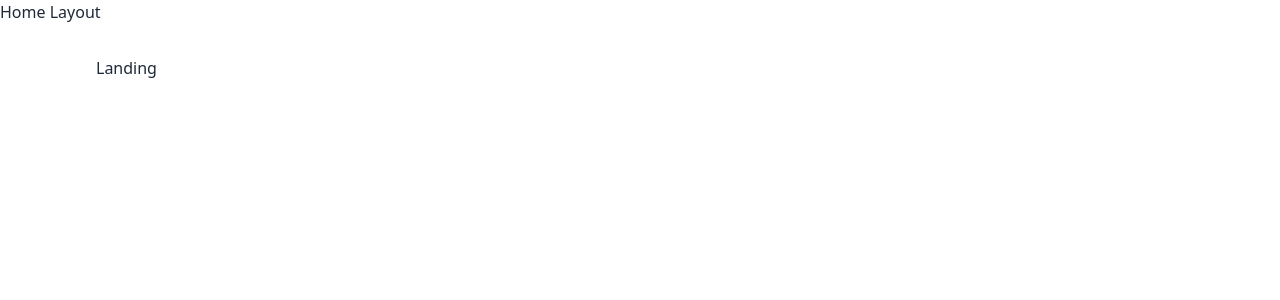
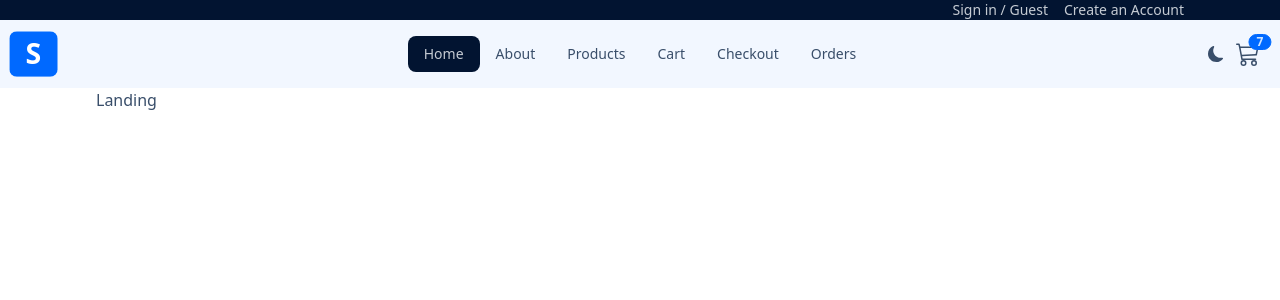
Before and after one commit to hussain67/super-store, a React (Vite) app: page / in a window 1280 px wide. Shown: the top 300 px of the page. Built offline with nearby package versions, Linux system fonts and the light colour scheme.

Commit message:
Navigation functionality added

```diff
--- a/src/index.css
+++ b/src/index.css
@@ -4,6 +4,6 @@
 
 @layer components {
 	.align-element {
-		@apply mx-auto max-w-6xl p-8;
+		@apply mx-auto max-w-6xl px-8;
 	}
 }
--- a/src/pages/HomeLayout.jsx
+++ b/src/pages/HomeLayout.jsx
@@ -1,13 +1,16 @@
 import { Outlet } from "react-router-dom";
+import Header from "../ui/Header";
+import Navbar from "../ui/Navbar";
 
 function HomeLayout() {
 	return (
-		<div>
-			<h1>Home Layout</h1>
-			<section className="align-element">
+		<section>
+			<Header />
+			<Navbar />
+			<div className="align-element">
 				<Outlet />
-			</section>
-		</div>
+			</div>
+		</section>
 	);
 }
 
--- /dev/null
+++ b/src/ui/Header.jsx
@@ -0,0 +1,14 @@
+import { Link } from "react-router-dom";
+
+function Header() {
+	return (
+		<header className="bg-neutral text-neutral-content  ">
+			<div className="align-element flex justify-center sm:justify-end gap-x-4 text-sm">
+				<Link className="link link-hover">Sign in / Guest</Link>
+				<Link className="link link-hover">Create an Account</Link>
+			</div>
+		</header>
+	);
+}
+
+export default Header;
--- /dev/null
+++ b/src/ui/NavLinks.jsx
@@ -0,0 +1,32 @@
+import { NavLink } from "react-router-dom";
+
+const links = [
+	{ id: 1, url: "/", text: "home" },
+	{ id: 2, url: "about", text: "about" },
+	{ id: 3, url: "products", text: "products" },
+	{ id: 4, url: "cart", text: "cart" },
+	{ id: 5, url: "checkout", text: "checkout" },
+	{ id: 6, url: "orders", text: "orders" }
+];
+
+function NavLinks() {
+	return (
+		<>
+			{links.map(link => {
+				const { id, url, text } = link;
+				return (
+					<li key={id}>
+						<NavLink
+							to={url}
+							className="capitalize "
+						>
+							{text}
+						</NavLink>
+					</li>
+				);
+			})}
+		</>
+	);
+}
+
+export default NavLinks;
--- /dev/null
+++ b/src/ui/Navbar.jsx
@@ -0,0 +1,68 @@
+import { useEffect, useState } from "react";
+import { NavLink } from "react-router-dom";
+import { BsCart3, BsMoonFill, BsSunFill } from "react-icons/bs";
+import { FaBarsStaggered } from "react-icons/fa6";
+import NavLinks from "./NavLinks";
+function Navbar() {
+	const themFromLocalStorage = localStorage.getItem("them") || "winter";
+	const [theme, setTheme] = useState(themFromLocalStorage);
+
+	const handleTheme = () => {
+		setTheme(theme === "winter" ? "dracula" : "winter");
+	};
+	useEffect(() => {
+		document.documentElement.setAttribute("data-theme", theme);
+		localStorage.setItem("them", theme);
+	}, [theme]);
+	return (
+		<nav className="bg-base-200">
+			<section className="navbar">
+				<div className="navbar-start">
+					{/* Title */}
+					<NavLink className="btn btn-ghost bg-primary items-center text-3xl text-white hidden lg:flex">S</NavLink>
+					{/* Dropdown */}
+					<div className="dropdown">
+						<label
+							tabIndex={0}
+							className="btn btn-ghost lg:hidden"
+						>
+							<FaBarsStaggered className="h-6 w-6" />
+						</label>
+						<ul
+							tabIndex={0}
+							className="menu menu-sm dropdown-content mt-3 z-[1] shadow bg-base-200"
+						>
+							<NavLinks />
+						</ul>
+					</div>
+				</div>
+				<div className="navbar-center hidden lg:flex">
+					<ul className="menu menu-horizontal">
+						<NavLinks />
+					</ul>
+				</div>
+				<div className="navbar-end">
+					{/* Theme setup */}
+					<div
+						onClick={handleTheme}
+						className="cursor-pointer"
+					>
+						{theme === "winter" ? <BsMoonFill /> : <BsSunFill />}
+					</div>
+					{/* Cart Link */}
+					<NavLink
+						to="/cart"
+						className="btn btn-md btn-circle btn-ghost ml-4s"
+					>
+						<div className="indicator">
+							<BsCart3 className="h-6 w-6" />
+							<span className="badge badge-sm badge-primary indicator-item">7</span>
+						</div>
+					</NavLink>
+				</div>
+			</section>
+		</nav>
+	);
+}
+
+export default Navbar;
--- a/tailwind.config.js
+++ b/tailwind.config.js
@@ -5,5 +5,8 @@ export default {
 		extend: {}
 	},
 	// eslint-disable-next-line no-undef
-	plugins: [require("@tailwindcss/typography"), require("daisyui")]
+	plugins: [require("@tailwindcss/typography"), require("daisyui")],
+	daisyui: {
+		themes: ["winter", "dracula"]
+	}
 };
```
